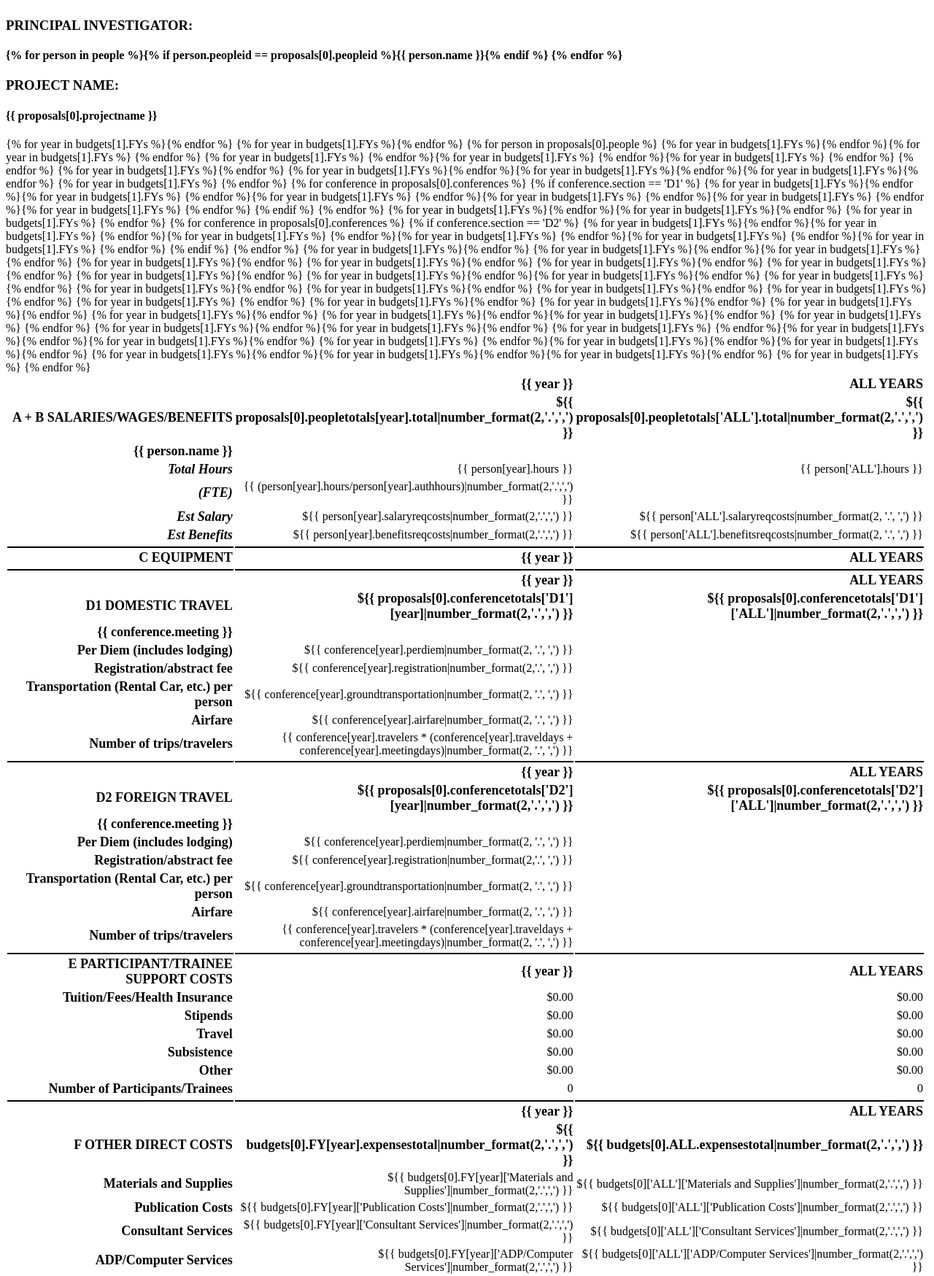
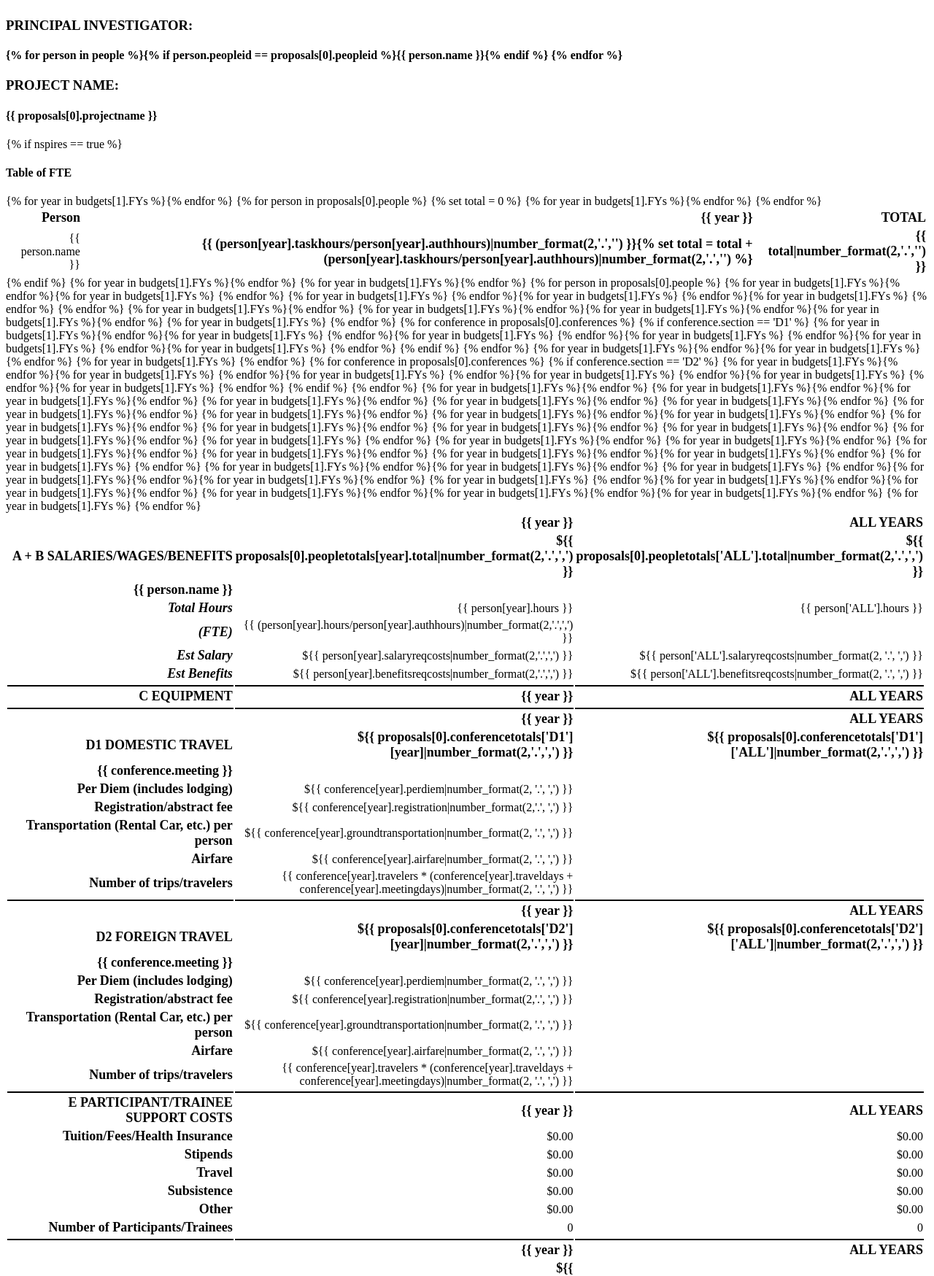
Before and after one commit to tthatcher95/Astro-Budget-Site, a PHP site: page /views/proposal-budget-details.html in a window 1280 px wide. Shown: the part 141-1890 px from the top of the page at 73% size. Run offline with PHP 8.4, Linux system fonts and the light colour scheme.

Commit message:
First start at adding NSPIRES output to budget details
git-svn-id: http://subversion.wr.usgs.gov/repos/web/budget-proposals@7117 a6478e1e-ec95-11dc-b814-c3d4bc21ddcb

```diff
--- a/htdocs/index.php
+++ b/htdocs/index.php
@@ -83,6 +83,8 @@
       $templateArgs = proposalSave($pbdb, $templateArgs);
       $view = $templateArgs['view'];
       break;
+    case 'proposal-nspires':
+      $templateArgs['nspires'] = true;
     case 'proposal-budget-details':
       $templateArgs = peopleView($pbdb, $templateArgs);   # for dropdown
       $templateArgs = programsView($pbdb, $templateArgs); # for dropdown
--- a/htdocs/views/proposal-budget-details.html
+++ b/htdocs/views/proposal-budget-details.html
@@ -17,6 +17,17 @@
           <h3>PROJECT NAME:</h3>
           <h4>{{ proposals[0].projectname }}</h4>
 
+{% if nspires == true %}
+          <h4>Table of FTE</h4>
+          <table width=100%>
+          <tr><th>Person</th>{% for year in budgets[1].FYs %}<th>{{ year }}</th>{% endfor %}<th>TOTAL</th></tr>
+          {% for person in proposals[0].people %}
+          {% set total = 0 %}
+          <tr><td>{{ person.name }}</td>{% for year in budgets[1].FYs %}<th>{{ (person[year].taskhours/person[year].authhours)|number_format(2,'.','') }}{% set total = total + (person[year].taskhours/person[year].authhours)|number_format(2,'.','') %}</th>{% endfor %}
+          <th>{{ total|number_format(2,'.','') }}</th></tr>
+          {% endfor %}
+          </table>
+{% endif %}
           <table width=100%>
           <tr><th></th>{% for year in budgets[1].FYs %}<th>{{ year }}</th>{% endfor %}<th>ALL YEARS</th></tr>
           <tr><th align="left" width="35%">A + B SALARIES/WAGES/BENEFITS</th>
```
